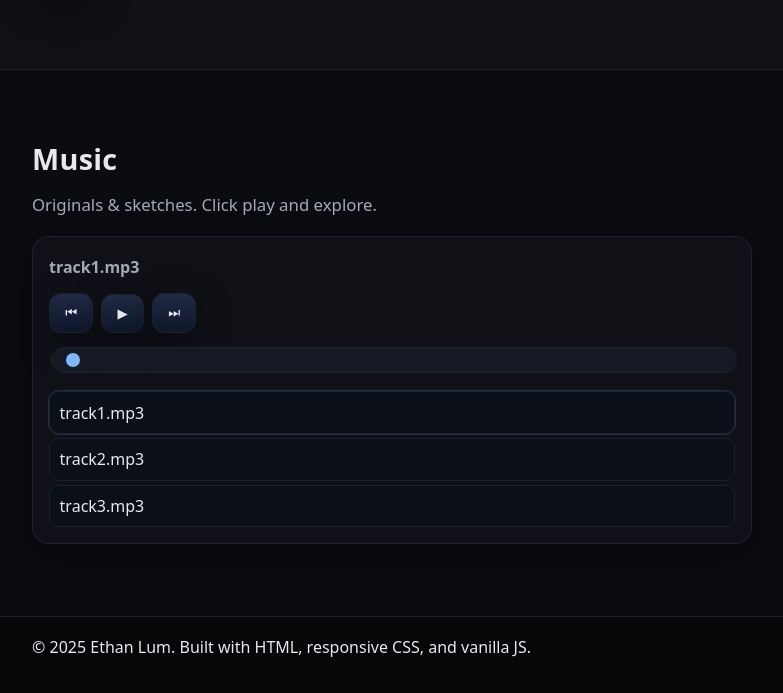
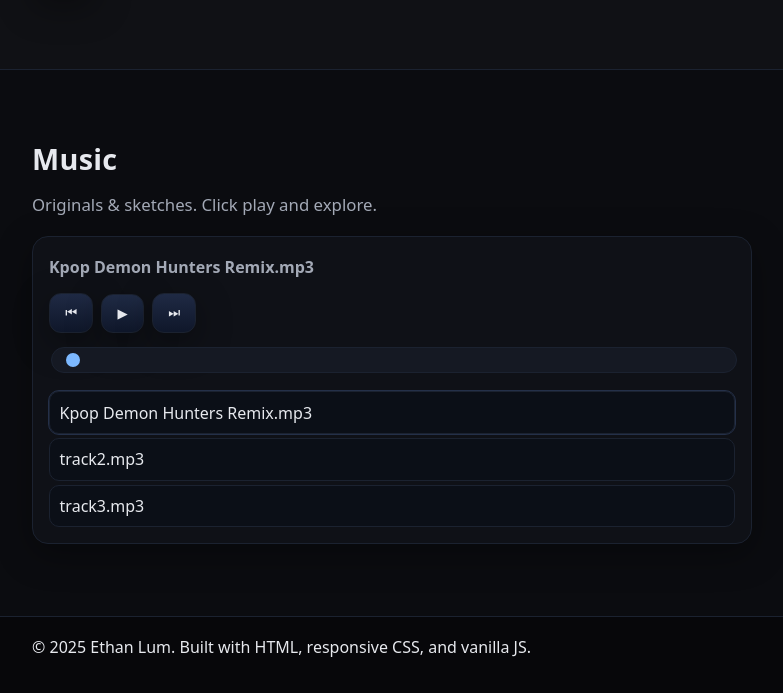
Before and after one commit to skittermonster/ethan355, a plain HTML site: page index.html in a window 1280 px wide. Shown: the part 2670-3363 px from the top of the page, without its empty margins (103-886 px from the left). Drawn offline with nearby package versions, Linux system fonts and the light colour scheme.

Commit message:
your message here

```diff
--- a/index.html
+++ b/index.html
@@ -167,7 +167,7 @@
 
 
     <ul class="ap-list" aria-label="Playlist">
-      <li class="ap-track is-active" data-src="audio/track1.mp3">track1.mp3</li>
+      <li class="ap-track is-active" data-src="audio/track1.mp3">Kpop Demon Hunters Remix.mp3</li>
       <li class="ap-track" data-src="audio/track2.mp3">track2.mp3</li>
       <li class="ap-track" data-src="audio/track3.mp3">track3.mp3</li>
     </ul>
```
Also changed, not shown: 2 other files.
